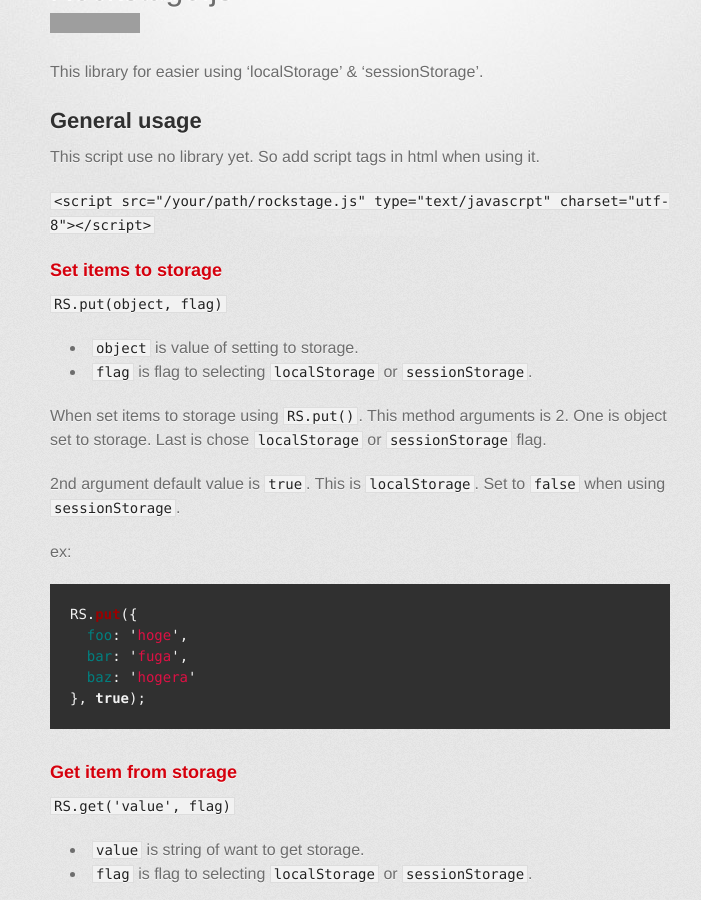
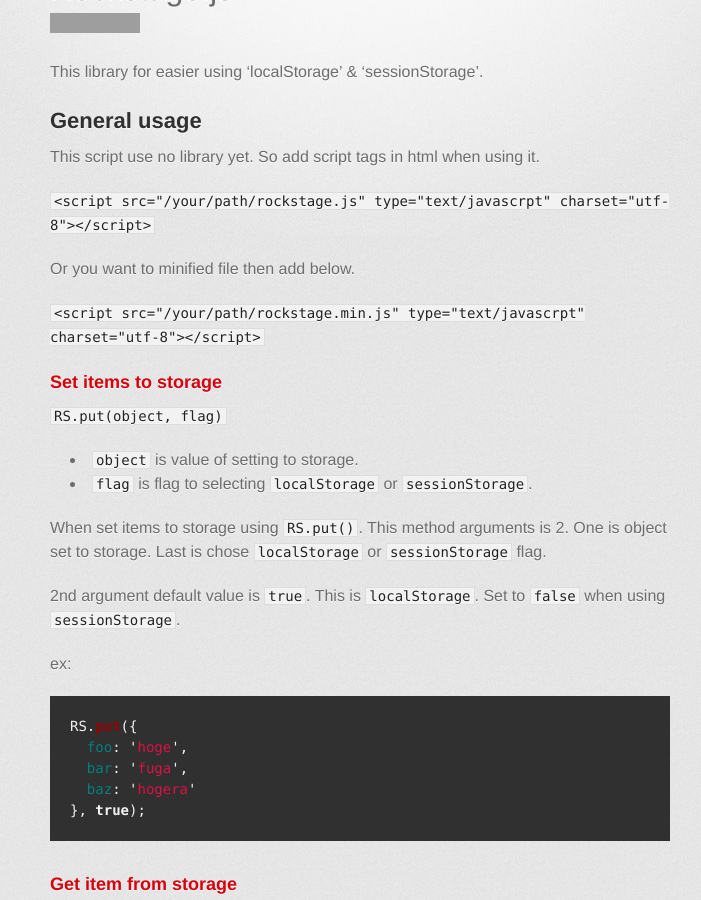
Before and after one commit to Layzie/rockstage_js, a Jekyll site: the page built from index.md, in a window 1280 px wide and 900 px high, scrolled down 337 px. Shown: the whole window, without its empty margins (280-981 px from the left). Built offline with Jekyll 4.4.1, drawn with Linux system fonts in a browser that asks for light colours; some web fonts are replaced; grey boxes are pictures that could not be loaded.

Commit message:
add usage for using minified file

```diff
--- a/index.md
+++ b/index.md
@@ -13,6 +13,10 @@ This library for easier using 'localStorage' &amp; 'sessionStorage'.
 This script use no library yet. So add script tags in html when using it.
 
 `<script src="/your/path/rockstage.js" type="text/javascrpt" charset="utf-8"></script>`
+
+Or you want to minified file then add below.
+
+`<script src="/your/path/rockstage.min.js" type="text/javascrpt" charset="utf-8"></script>`
 
 ### Set items to storage
 
```
